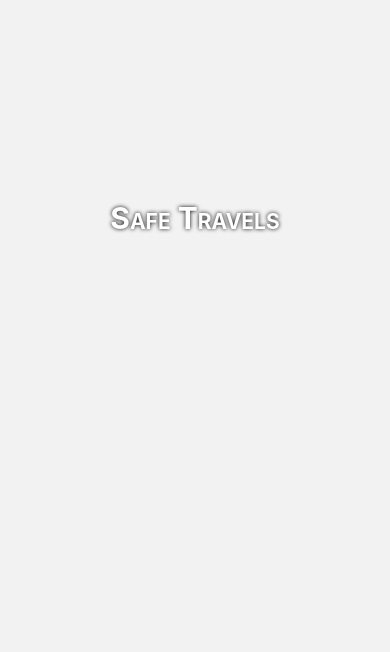
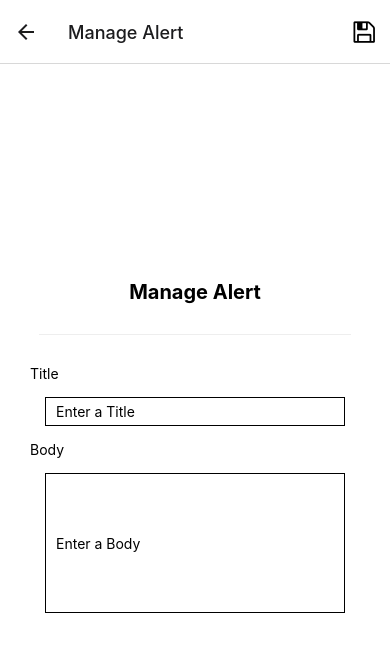
Before and after one commit to austinrobichaux18/SafeTravels, a React Native app: screen /ManageAlert in a window 390 px wide. Shown: the top 652 px of the page. Built offline with nearby package versions, Linux system fonts and the light colour scheme; what expo-linking would draw is missing.

Commit message:
Adds ui on manage alert screen

```diff
--- /dev/null
+++ b/Models/Alert.tsx
@@ -0,0 +1,6 @@
+export default class alert {
+  // title:string,
+  // body:string,
+  // date:Date
+  constructor(public title: string, public body: string, public date: Date) {}
+}
--- a/navigation/index.tsx
+++ b/navigation/index.tsx
@@ -17,7 +17,7 @@ import { ColorSchemeName, Pressable } from "react-native";
 import Colors from "../constants/Colors";
 import useColorScheme from "../hooks/useColorScheme";
 import LoginScreen from "../screens/LoginScreen";
-import ModalScreen from "../screens/ModalScreen";
+import ManageAlertScreen from "../screens/ManageAlert";
 import NotFoundScreen from "../screens/NotFoundScreen";
 import TabOneScreen from "../screens/TabOneScreen";
 import TabTwoScreen from "../screens/TabTwoScreen";
@@ -68,7 +68,28 @@ function RootNavigator() {
         options={{ title: "Oops!" }}
       />
       <Stack.Group screenOptions={{ presentation: "modal" }}>
-        <Stack.Screen name="Modal" component={ModalScreen} />
+        <Stack.Screen
+          name="ManageAlert"
+          component={ManageAlertScreen}
+          options={({ navigation }) => ({
+            headerTitle: "Manage Alert",
+            headerRight: () => (
+              <Pressable
+                //TODO: Implement saving and post new object to server
+                // onPress={() => navigation.navigate("ManageAlert")}
+                style={({ pressed }) => ({
+                  opacity: pressed ? 0.5 : 1,
+                })}
+              >
+                <FontAwesome
+                  name="save"
+                  size={25}
+                  style={{ marginRight: 15 }}
+                />
+              </Pressable>
+            ),
+          })}
+        />
       </Stack.Group>
     </Stack.Navigator>
   );
@@ -94,11 +115,13 @@ function BottomTabNavigator() {
         name="TabOne"
         component={TabOneScreen}
         options={({ navigation }: RootTabScreenProps<"TabOne">) => ({
-          title: "Tab One",
-          tabBarIcon: ({ color }) => <TabBarIcon name="map" color={color} />,
+          title: "Alerts",
+          tabBarIcon: ({ color }) => (
+            <TabBarIcon name="bicycle" color={color} />
+          ),
           headerRight: () => (
             <Pressable
-              onPress={() => navigation.navigate("Modal")}
+              onPress={() => navigation.navigate("ManageAlert")}
               style={({ pressed }) => ({
                 opacity: pressed ? 0.5 : 1,
               })}
--- a/package.json
+++ b/package.json
@@ -19,6 +19,7 @@
     "expo": "~42.0.1",
     "expo-asset": "~8.3.2",
     "expo-constants": "~11.0.1",
+    "expo-dev-client": "^0.5.1",
     "expo-font": "~9.2.1",
     "expo-linking": "~2.3.1",
     "expo-splash-screen": "~0.11.2",
@@ -27,8 +28,9 @@
     "react": "16.13.1",
     "react-dom": "16.13.1",
     "react-native": "https://github.com/expo/react-native/archive/sdk-42.0.0.tar.gz",
+    "react-native-date-picker": "^4.0.0",
+    "react-native-gesture-handler": "~1.10.2",
     "react-native-reanimated": "~2.2.0",
-    "react-native-gesture-handler": "~1.10.2",
     "react-native-safe-area-context": "3.2.0",
     "react-native-screens": "~3.4.0",
     "react-native-web": "~0.13.12"
--- /dev/null
+++ b/screens/ManageAlert.tsx
@@ -0,0 +1,97 @@
+import { StatusBar } from "expo-status-bar";
+import * as React from "react";
+import { useState } from "react";
+import { Button, Platform, StyleSheet, TextInput } from "react-native";
+import DatePicker from "react-native-date-picker";
+
+import EditScreenInfo from "../components/EditScreenInfo";
+import { Text, View } from "../components/Themed";
+import Alert from "../Models/Alert";
+
+export default function ManageAlertScreen() {
+  const [myAlert, setAlert] = React.useState<Alert>(
+    new Alert("", "", new Date())
+  );
+  // const [open, setOpen] = useState<boolean>(false);
+  // const [date, setDate] = useState(new Date());
+
+  return (
+    <View style={styles.container}>
+      <Text style={styles.title}>Manage Alert</Text>
+      <View
+        style={styles.separator}
+        lightColor="#eee"
+        darkColor="rgba(255,255,255,0.1)"
+      />
+      <View>
+        <Text>Title</Text>
+        <TextInput
+          placeholder="Enter a Title"
+          style={styles.input}
+          onChangeText={(t) => setAlert({ ...myAlert, title: t })}
+        ></TextInput>
+      </View>
+      <View>
+        <Text>Body</Text>
+        <TextInput
+          placeholder="Enter a Body"
+          style={styles.inputBig}
+          onChangeText={(t) => setAlert({ ...myAlert, body: t })}
+        ></TextInput>
+      </View>
+      <View>
+        {/* <Button title="Open" onPress={() => setOpen(true)} /> */}
+        {/* <DatePicker
+          modal
+          open={open}
+          onDateChange={() => setDate(date)}
+          date={date}
+          onConfirm={(date) => {
+            setOpen(false);
+            setDate(date);
+          }}
+          onCancel={() => {
+            setOpen(false);
+          }}
+        /> */}
+      </View>
+      {/* Use a light status bar on iOS to account for the black space above the modal */}
+      <StatusBar style={Platform.OS === "ios" ? "light" : "auto"} />
+    </View>
+  );
+}
+
+const styles = StyleSheet.create({
+  container: {
+    flex: 1,
+    alignItems: "center",
+    justifyContent: "center",
+  },
+  title: {
+    fontSize: 20,
+    fontWeight: "bold",
+  },
+  separator: {
+    marginVertical: 30,
+    height: 1,
+    width: "80%",
+  },
+  input: {
+    margin: 15,
+    width: 300,
+    paddingHorizontal: 10,
+    paddingVertical: 5,
+    borderColor: "black",
+    borderWidth: 1,
+  },
+  inputBig: {
+    height: 140,
+    margin: 15,
+    textAlignVertical: "top",
+    width: 300,
+    paddingHorizontal: 10,
+    paddingVertical: 5,
+    borderColor: "black",
+    borderWidth: 1,
+  },
+});
--- a/screens/ModalScreen.tsx
+++ /dev/null
@@ -1,36 +0,0 @@
-import { StatusBar } from 'expo-status-bar';
-import * as React from 'react';
-import { Platform, StyleSheet } from 'react-native';
-
-import EditScreenInfo from '../components/EditScreenInfo';
-import { Text, View } from '../components/Themed';
-
-export default function ModalScreen() {
-  return (
-    <View style={styles.container}>
-      <Text style={styles.title}>Modal</Text>
-      <View style={styles.separator} lightColor="#eee" darkColor="rgba(255,255,255,0.1)" />
-      <EditScreenInfo path="/screens/ModalScreen.tsx" />
-
-      {/* Use a light status bar on iOS to account for the black space above the modal */}
-      <StatusBar style={Platform.OS === 'ios' ? 'light' : 'auto'} />
-    </View>
-  );
-}
-
-const styles = StyleSheet.create({
-  container: {
-    flex: 1,
-    alignItems: 'center',
-    justifyContent: 'center',
-  },
-  title: {
-    fontSize: 20,
-    fontWeight: 'bold',
-  },
-  separator: {
-    marginVertical: 30,
-    height: 1,
-    width: '80%',
-  },
-});
--- a/screens/TabOneScreen.tsx
+++ b/screens/TabOneScreen.tsx
@@ -1,15 +1,21 @@
-import * as React from 'react';
-import { StyleSheet } from 'react-native';
+import * as React from "react";
+import { StyleSheet } from "react-native";
 
-import EditScreenInfo from '../components/EditScreenInfo';
-import { Text, View } from '../components/Themed';
-import { RootTabScreenProps } from '../types';
+import EditScreenInfo from "../components/EditScreenInfo";
+import { Text, View } from "../components/Themed";
+import { RootTabScreenProps } from "../types";
 
-export default function TabOneScreen({ navigation }: RootTabScreenProps<'TabOne'>) {
+export default function TabOneScreen({
+  navigation,
+}: RootTabScreenProps<"TabOne">) {
   return (
     <View style={styles.container}>
       <Text style={styles.title}>Tab One</Text>
-      <View style={styles.separator} lightColor="#eee" darkColor="rgba(255,255,255,0.1)" />
+      <View
+        style={styles.separator}
+        lightColor="#eee"
+        darkColor="rgba(255,255,255,0.1)"
+      />
       <EditScreenInfo path="/screens/TabOneScreen.tsx" />
     </View>
   );
@@ -18,16 +24,16 @@ export default function TabOneScreen({ navigation }: RootTabScreenProps<'TabOne'
 const styles = StyleSheet.create({
   container: {
     flex: 1,
-    alignItems: 'center',
-    justifyContent: 'center',
+    alignItems: "center",
+    justifyContent: "center",
   },
   title: {
     fontSize: 20,
-    fontWeight: 'bold',
+    fontWeight: "bold",
   },
   separator: {
     marginVertical: 30,
     height: 1,
-    width: '80%',
+    width: "80%",
   },
 });
--- a/types.tsx
+++ b/types.tsx
@@ -18,7 +18,7 @@ declare global {
 
 export type RootStackParamList = {
   Root: NavigatorScreenParams<RootTabParamList> | undefined;
-  Modal: undefined;
+  ManageAlert: undefined;
   NotFound: undefined;
   Login: undefined;
 };
```
Also changed, not shown: 1 other file (tests, documents, lock files or other folders).
